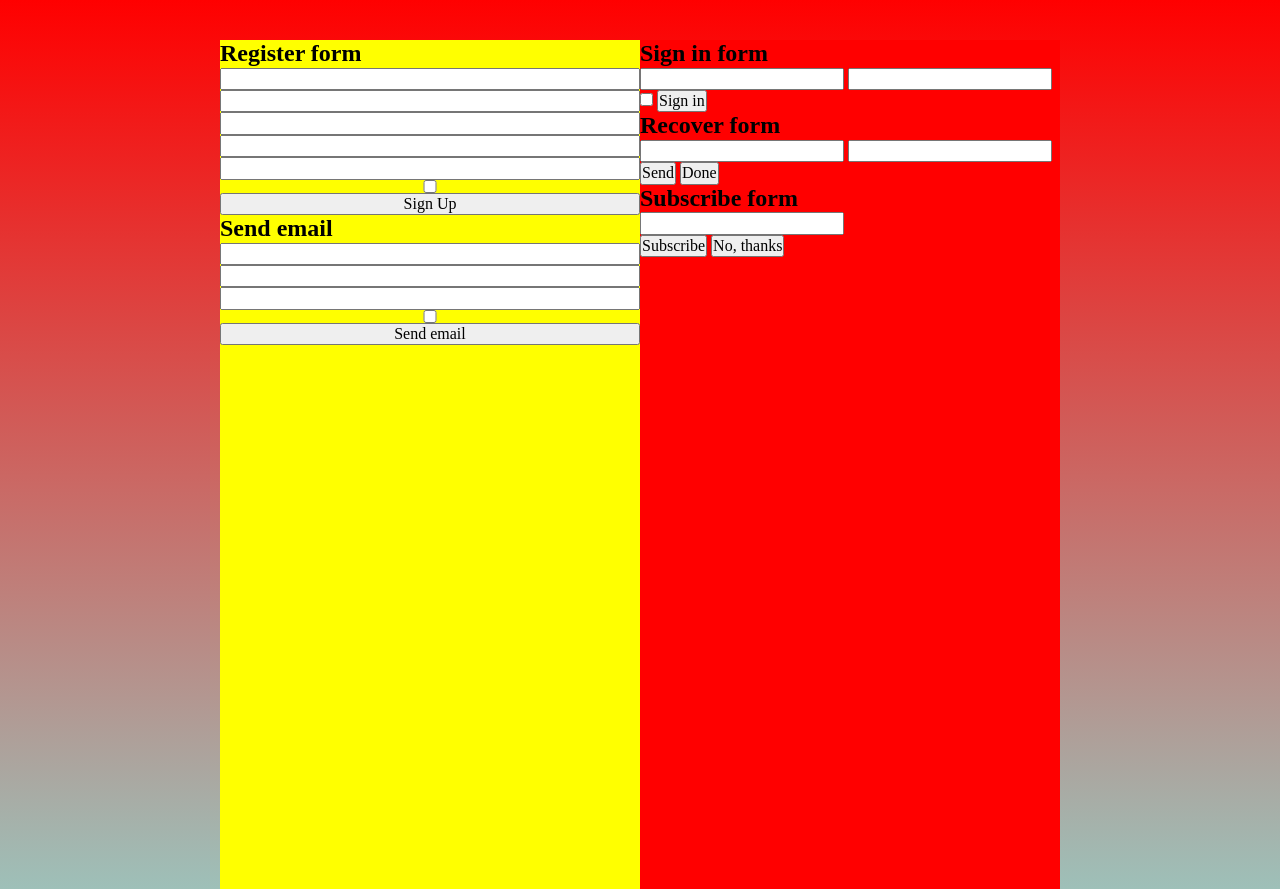
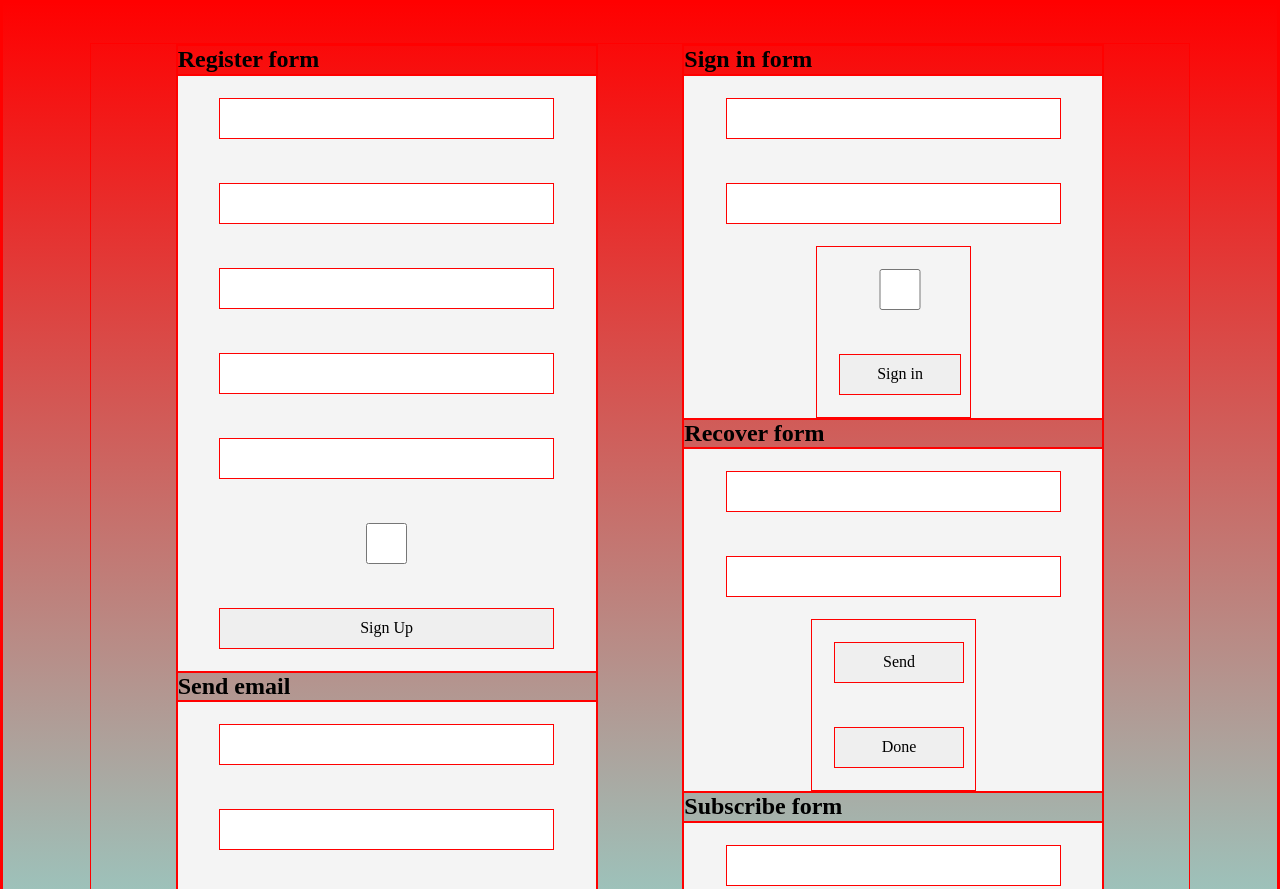
Before and after one commit to swirek-marcin/forms-wwc1, a website: page index.html in a window 1280 px wide. Shown: the top 889 px of the page. Drawn offline with nearby package versions, Linux system fonts and the light colour scheme; a web font is replaced by a local one.

Commit message:
Remove bcg img. Add spacing on form elements

```diff
--- a/sass/global/_global.scss
+++ b/sass/global/_global.scss
@@ -6,37 +6,50 @@
   padding: 0;
   margin: 0;
   box-sizing: border-box;
-  // border: 1px solid red;
+  border: 1px solid red;
 }
 
 body {
   font-family: Titillium-600;
   background-image: linear-gradient(red, #7efff5);
+  background-repeat: no-repeat;
+}
+
+input {
+  margin: 22px;
+  width: 340px;
+  width: 80%;
+  height: 41px;
 }
 
 .container {
   max-width: 100%;
   width: 1100px;
   display: flex;
-  justify-content: center;
+  justify-content: space-evenly;
   margin: 40px auto;
 
 }
 
-.big-forms {
-  width: 420px;
-  height: 1100px;
-  background-color: yellow;
-}
+// .big-forms {
+//   width: 420px;
+//   height: 1100px;
+// }
 
-.small-forms {
-  width: 420px;
-  height: 870px;
-  background-color: red;
-}
+// .small-forms {
+//   width: 420px;
+//   height: 870px;
+// }
 
 .register-form,
-.mail-form {
+.mail-form,
+.sign-form,
+.recover-form,
+.subscribe-form {
   display: flex;
   flex-direction: column;
+  align-items: center;
+  // width: 90%;
+  width: 420px;
+  background-color: $form-bcg;
 }
```
Also changed, not shown: css/main.css, 1 other file.
